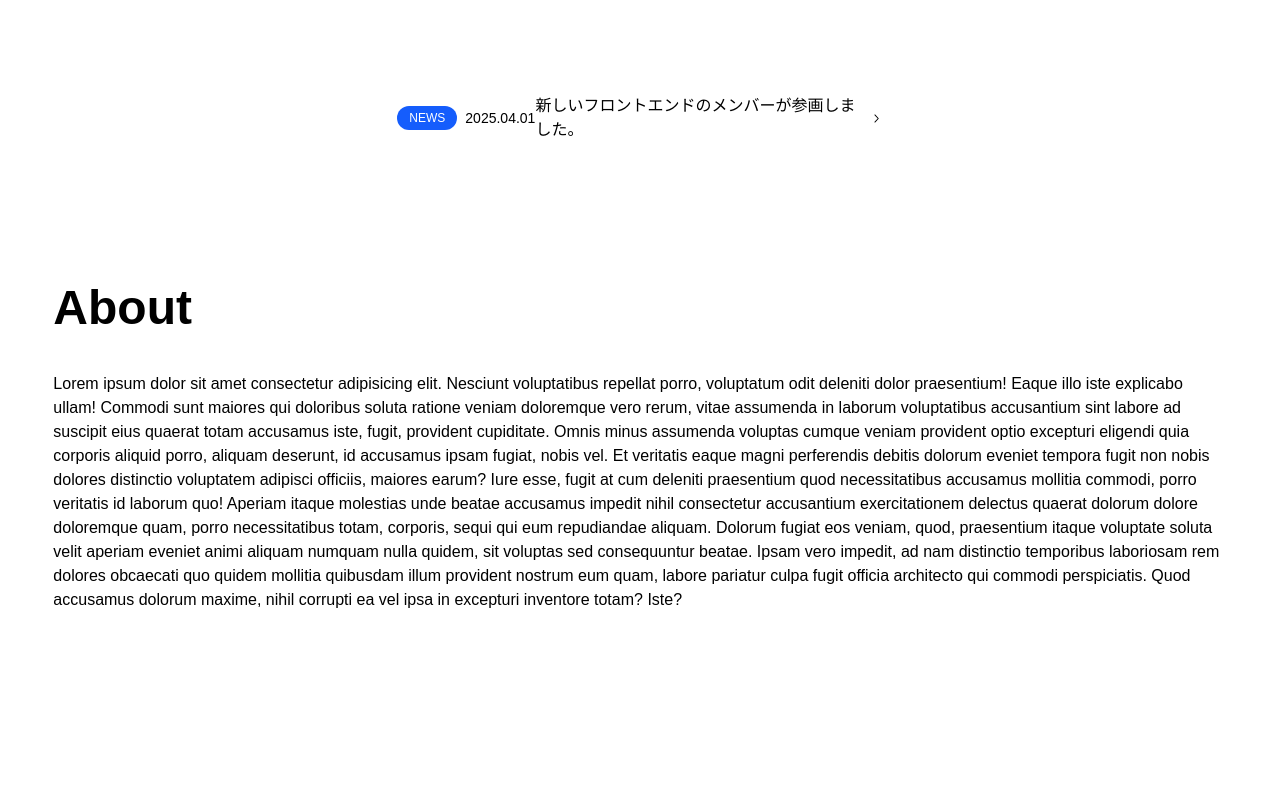
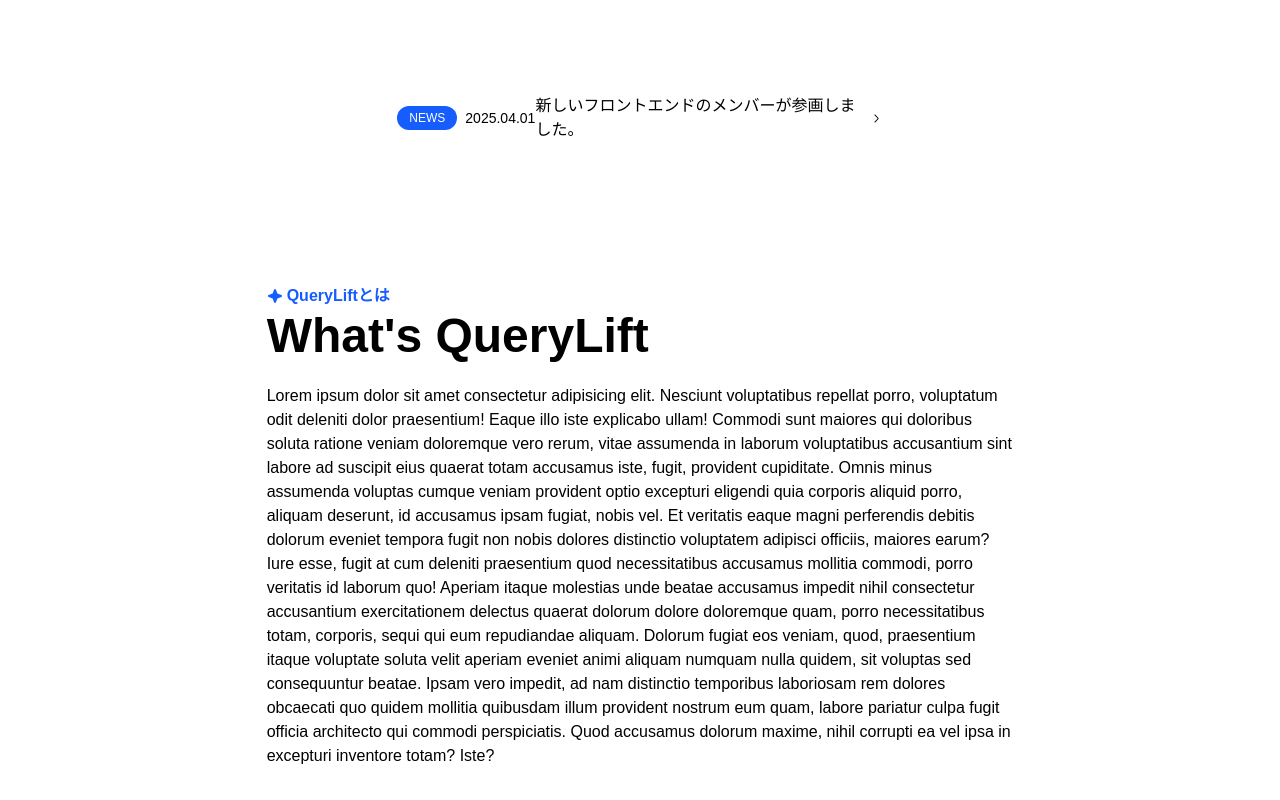
Before and after one commit to kohta9521/QueryLift_HP, a Next.js app: page / in a window 1280 px wide. Shown: the part 636-1436 px from the top of the page. Before the commit the page ends 1368 px from the top, so only its background shows below. Built offline with nearby package versions, Linux system fonts and the light colour scheme.

Commit message:
float animation

```diff
--- a/package.json
+++ b/package.json
@@ -18,6 +18,7 @@
     "@radix-ui/react-slot": "^1.1.2",
     "@radix-ui/themes": "^3.2.1",
     "@splinetool/react-spline": "^4.0.0",
+    "aos": "^2.3.4",
     "class-variance-authority": "^0.7.1",
     "clsx": "^2.1.1",
     "framer-motion": "^12.6.3",
@@ -43,6 +44,7 @@
     "@storybook/react": "^8.6.12",
     "@storybook/test": "^8.6.12",
     "@tailwindcss/postcss": "^4",
+    "@types/aos": "^3.0.7",
     "@types/node": "^20",
     "@types/react": "^19",
     "@types/react-dom": "^19",
--- a/src/app/components/layouts/About/About.tsx
+++ b/src/app/components/layouts/About/About.tsx
@@ -1,9 +1,28 @@
 "use client";
 
+// hooks
+import useAOS from "@/hooks/useAOS";
+
+// components
+import SecTitle from "../../ui/text/SecTitle";
+
+// icon
+import { PiStarFourFill } from "react-icons/pi";
+
 export default function About() {
+  useAOS();
   return (
-    <section className="w-11/12 mx-auto py-30">
-      <h1 className="text-5xl font-semibold mb-10">About</h1>
+    <section id="about" className="w-11/12 mx-auto py-30 md:w-7/12">
+      <SecTitle
+        id="about"
+        icon={
+          <>
+            <PiStarFourFill />
+          </>
+        }
+        jatitle="QueryLiftとは"
+        entitle="What's QueryLift"
+      />
       <p>
         Lorem ipsum dolor sit amet consectetur adipisicing elit. Nesciunt
         voluptatibus repellat porro, voluptatum odit deleniti dolor praesentium!
--- a/src/app/components/ui/text/SecTitle.tsx
+++ b/src/app/components/ui/text/SecTitle.tsx
@@ -1,4 +1,8 @@
+"use client";
 import React from "react";
+
+// hooks
+import useAOS from "@/hooks/useAOS";
 
 // props
 export type SecTitleProps = {
@@ -9,15 +13,16 @@ export type SecTitleProps = {
 };
 
 const SecTitle = ({ id, icon, jatitle, entitle }: SecTitleProps) => {
+  useAOS();
   return (
-    <div key={id} className="inline-block mb-6">
+    <div key={id} data-aos="fade-up" className="inline-block mb-6">
       <div className="flex items-center mb-1">
-        <div className="text-blue-600 mr-2">{icon}</div>
+        <div className="text-blue-600 mr-1">{icon}</div>
         <p className="text-sm md:text-base text-blue-600 font-bold">
           {jatitle}
         </p>
       </div>
-      <h1 className="text-3xl md:text-5xl font-bold">{entitle}</h1>
+      <h1 className="text-4xl md:text-5xl font-bold">{entitle}</h1>
     </div>
   );
 };
--- a/src/components/layouts/Hero/Contents.tsx
+++ b/src/components/layouts/Hero/Contents.tsx
@@ -1,7 +1,9 @@
 // Contents.tsx
 "use client";
+import React from "react";
 
-import React from "react";
+// hooks
+import useAOS from "@/hooks/useAOS";
 
 const Contents: React.FC = () => {
   // What QueryLift リンククリック時のスクロール処理
@@ -24,8 +26,14 @@ const Contents: React.FC = () => {
     }
   };
 
+  // hooks
+  useAOS();
+
   return (
-    <div className="absolute inset-0 flex md:items-center  pointer-events-none">
+    <div
+      data-aos="fade-up"
+      className="absolute inset-0 flex md:items-center  pointer-events-none"
+    >
       <div className="container mx-auto px-4 lg:px-8 flex md:block">
         <div className="max-w-xl ml-4 md:ml-16 lg:ml-32 xl:ml-40 md:mt-0 mt-auto mb-12 md:mb-0 pointer-events-auto">
           <h1 className="text-5xl md:text-5xl lg:text-6xl font-bold text-gray-800 mb-4">
--- /dev/null
+++ b/src/hooks/useAOS.ts
@@ -0,0 +1,15 @@
+"use client";
+import AOS from "aos";
+import { useEffect } from "react";
+import "aos/dist/aos.css";
+
+const useAOS = () => {
+  useEffect(() => {
+    AOS.init({
+      duration: 1000, // アニメーションの持続時間
+      once: true, // アニメーションを一度だけ実行する
+    });
+  }, []);
+};
+
+export default useAOS;
```
Also changed, not shown: 1 other file (tests, documents, lock files or other folders).
